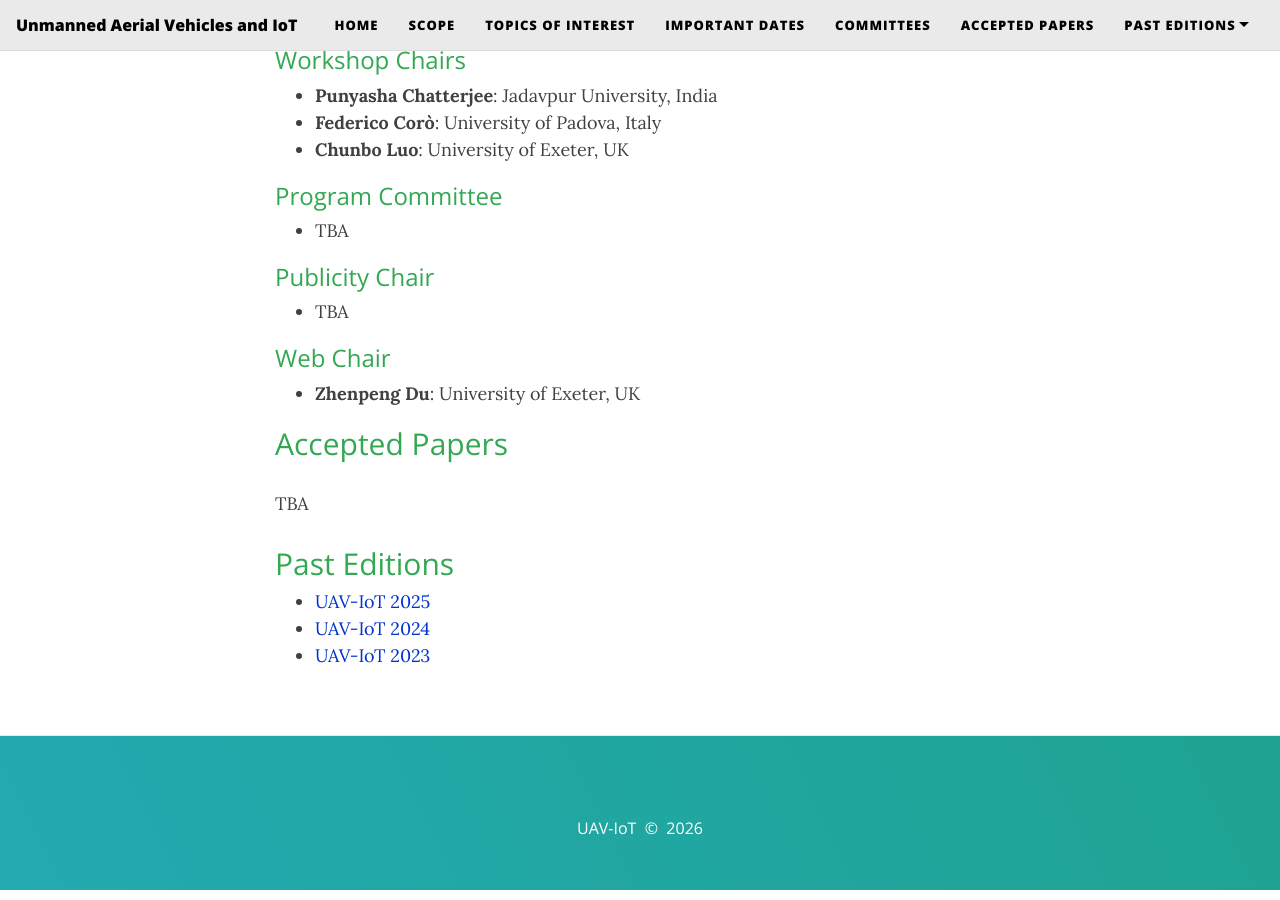
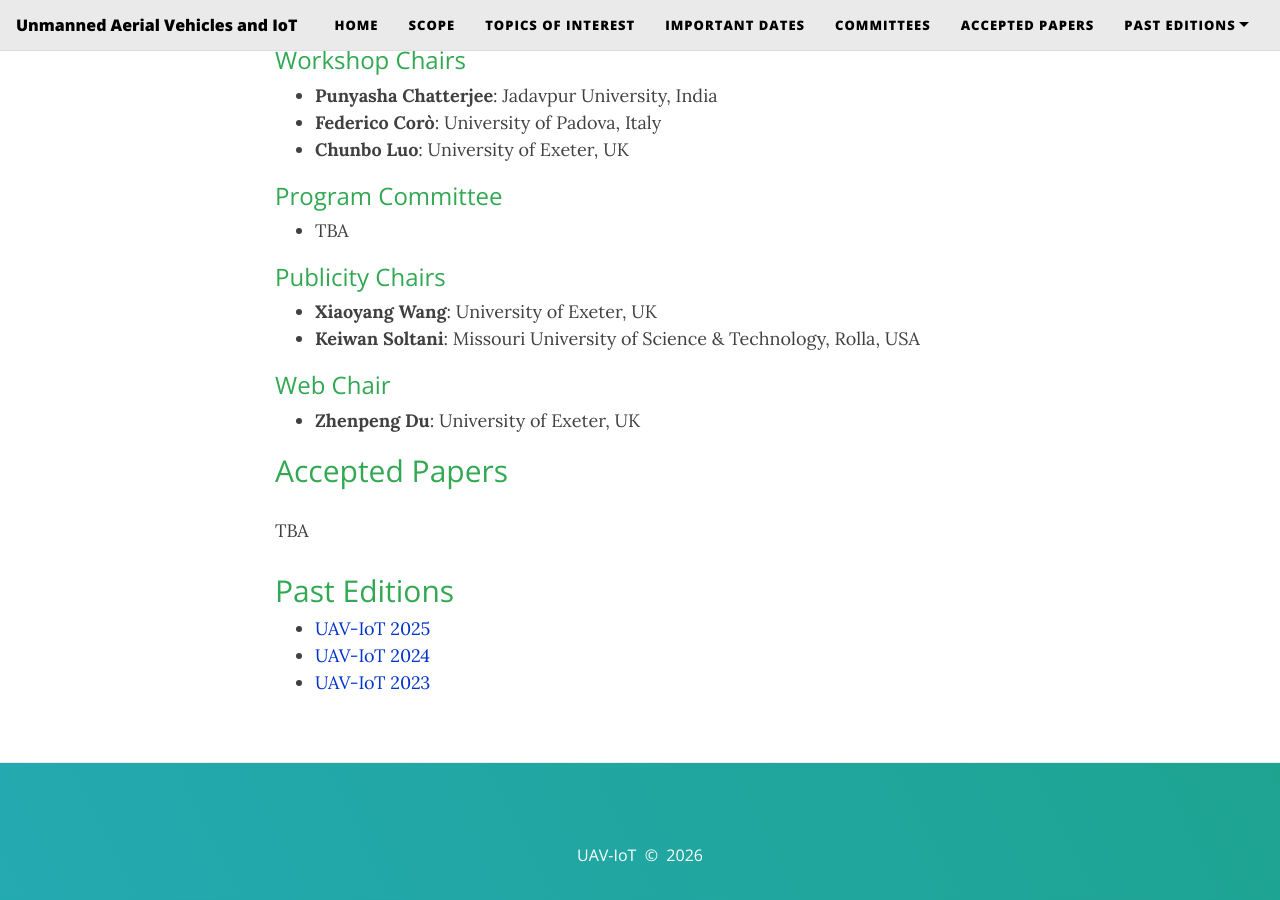
Before and after one commit to uav-iot/uav-iot.github.io, a Jekyll site: the page built from index.md, in a window 1280 px wide and 900 px high, scrolled down 3740 px. Built offline with Jekyll 4.4.1, drawn with Linux system fonts in a browser that asks for light colours; nearby versions of some CDN libraries.

Commit message:
Add Publicity Chairs: Xiaoyang Wang (Exeter) and Keiwan Soltani (Missouri S&T)
Co-Authored-By: Claude Opus 4.7 (1M context) <noreply@anthropic.com>

```diff
--- a/index.md
+++ b/index.md
@@ -123,9 +123,10 @@ Extended versions of selected papers will be considered for submission to the sp
 {: style="color:#32a852"}
 - TBA
 
-### Publicity Chair
+### Publicity Chairs
 {: style="color:#32a852"}
-- TBA
+- **Xiaoyang Wang**: University of Exeter, UK
+- **Keiwan Soltani**: Missouri University of Science & Technology, Rolla, USA
 
 ### Web Chair
 {: style="color:#32a852"}
```
